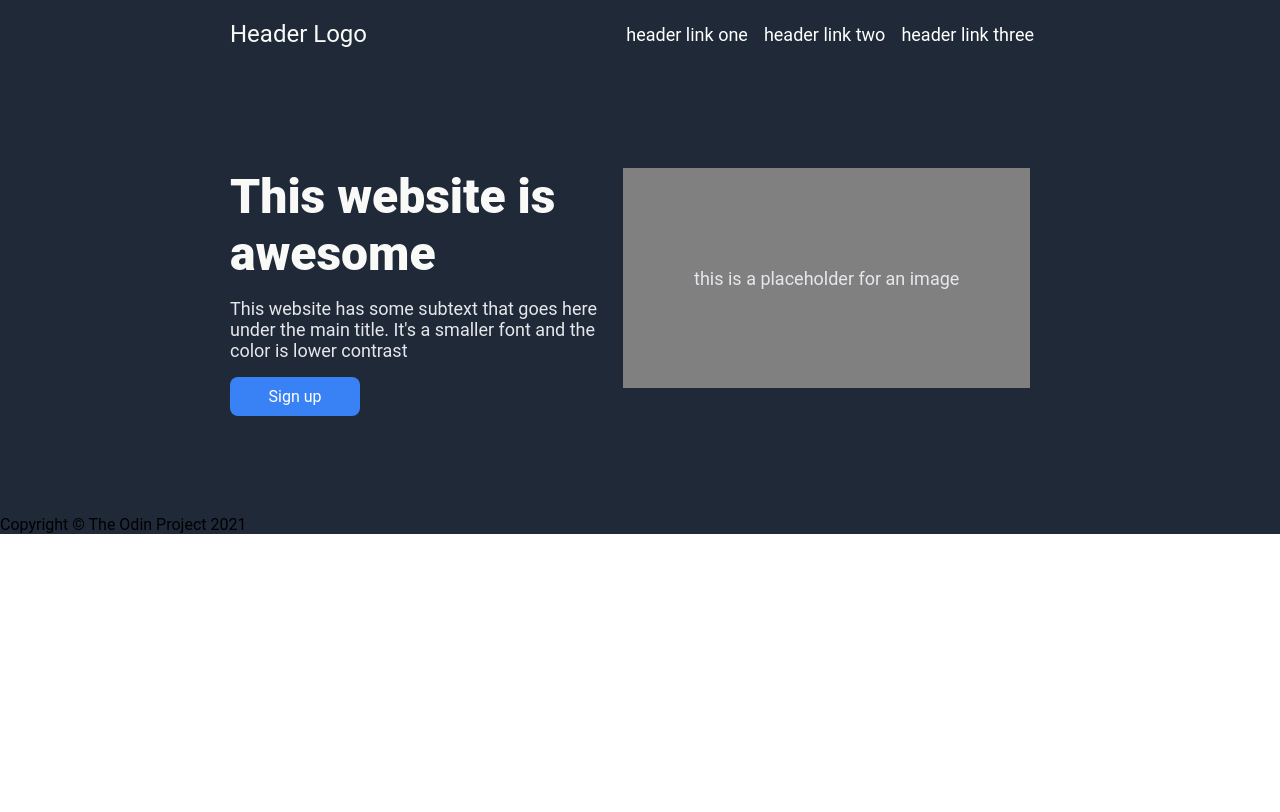
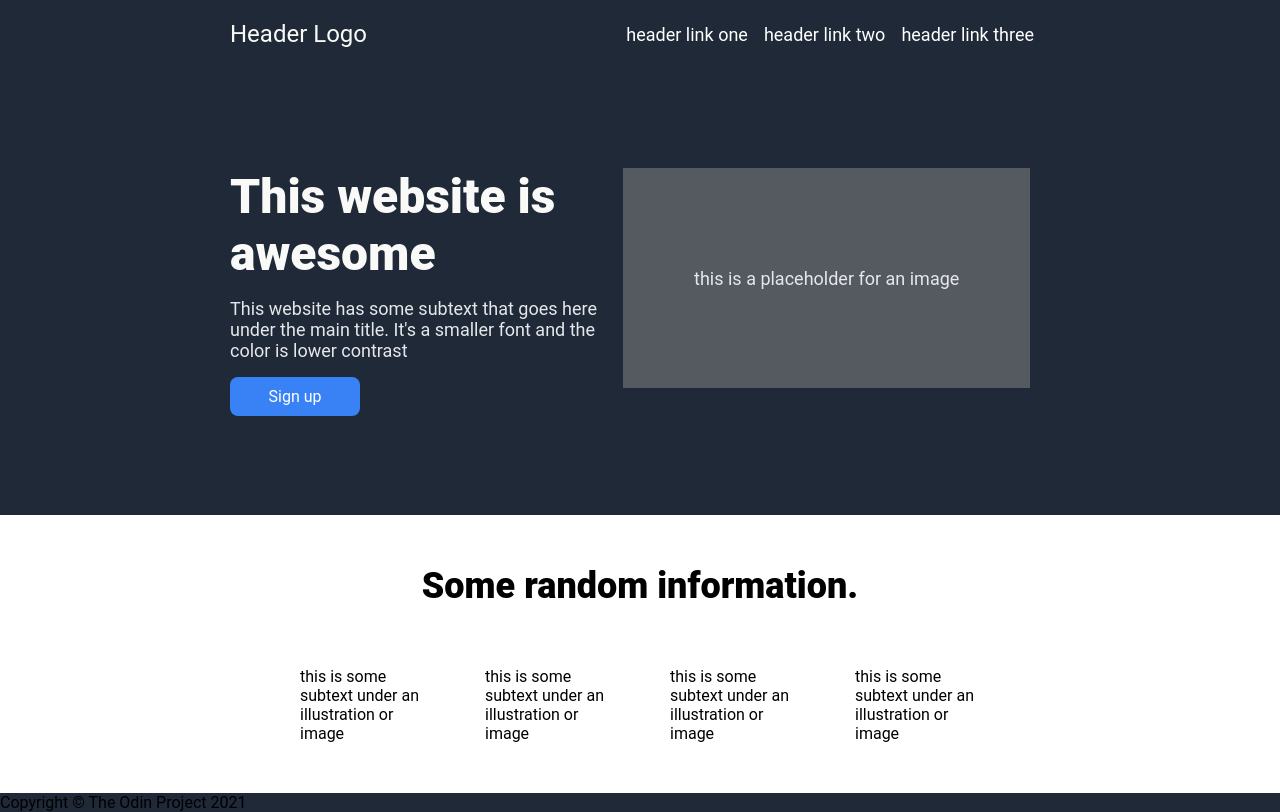
Before and after one commit to scottwatanuki/landing-page, a plain HTML site: page index.html in a window 1280 px wide. Drawn offline with Linux system fonts and the light colour scheme.

Commit message:
Create parts of content-one on ladning page

```diff
--- a/index.html
+++ b/index.html
@@ -9,7 +9,7 @@
     </head>
     <body>
         <div class="body">
-            <div class="container">
+            <div class="container-one">
                 <div class="header">
                     <div class="header-logo">Header Logo</div>
                     <ul class="header-links">
@@ -27,13 +27,19 @@
                     <div class="image-placeholder">this is a placeholder for an image</div>
                 </div>
             </div>
-            <div class="content-one">
+            <div class="container-two">
+                <div class="information-header">Some random information.</div>
+                <div class="information-text">
+                    <div class="information-text-one">this is some subtext under an illustration or image</div>
+                    <div class="information-text-two">this is some subtext under an illustration or image</div>
+                    <div class="information-text-three">this is some subtext under an illustration or image</div>
+                    <div class="information-text-four">this is some subtext under an illustration or image</div>
+                </div>
+            </div>
+            <div class="container-three">
 
             </div>
-            <div class="content-two">
-
-            </div>
-            <div class="content-three">
+            <div class="container-four">
 
             </div>
             <div class="footer">
--- a/style.css
+++ b/style.css
@@ -2,14 +2,16 @@ body {
     font-family: 'Roboto', sans-serif;
     margin: 0;
     min-height: 100vh;
+    display: flex;
+    flex-direction: column;
 }
 
-.container,
+.container-one,
 .footer {
     background-color: #1F2937;
 }
 
-.container {
+.container-one {
     display: flex;
     flex-direction: column;
     padding: 20px 230px;
@@ -62,7 +64,7 @@ li {
 }
 
 .image-placeholder {
-    background-color: gray;
+    background-color: rgba(128, 128, 128, 0.565);
     display: flex;
     height: 220px;
     width: 1000px;
@@ -99,3 +101,31 @@ li {
     display: text;
     margin-bottom: 16px;
 }
+
+.container-two {
+    background-color: white;
+    display: flex;
+    justify-content: center;
+    flex-direction: column;
+    padding: 20px 270px;
+}
+
+.information-header {
+    font-size: 36px;
+    font-weight: 800;
+    display: flex;
+    margin: 30px;
+    justify-content: center;
+}
+
+.information-text {
+    display: flex;
+}
+
+.information-text-one,
+.information-text-two,
+.information-text-three,
+.information-text-four {
+    display: flex;
+    margin: 30px;
+}
```
